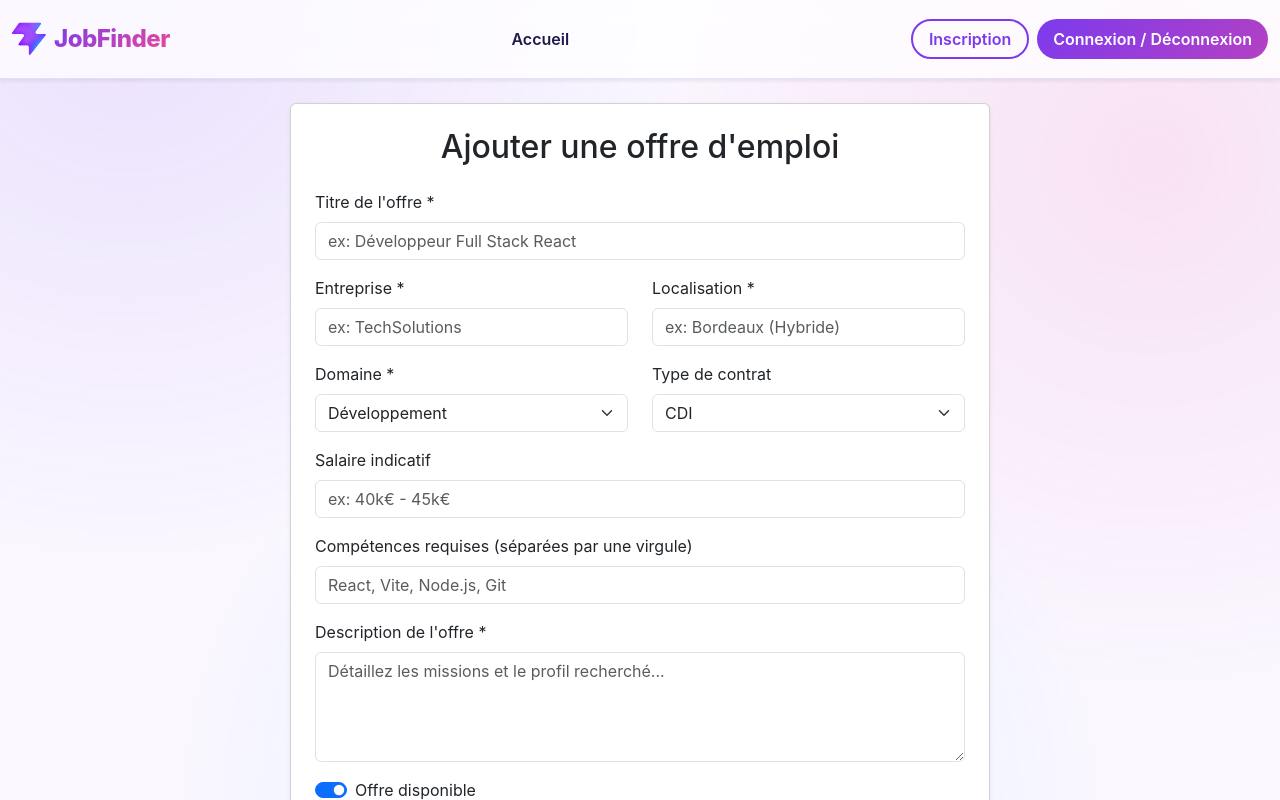
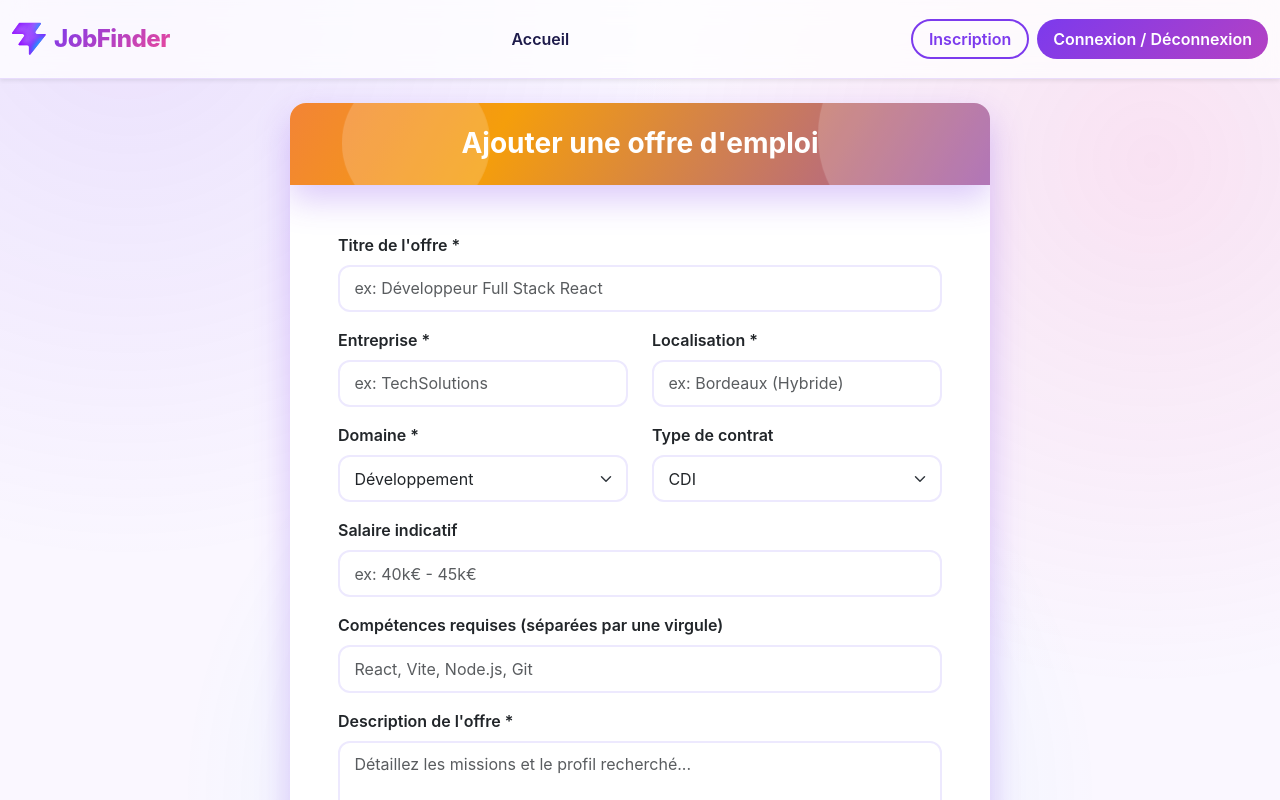
Before and after one commit to Granicos/GestionOffreEmploi, a React (Vite) app: page /add-job in a window 1280 px wide. Shown: the top 800 px of the page. Built offline with nearby package versions, Linux system fonts and the light colour scheme.

Commit message:
gestion CSS

```diff
--- a/src/components/ConfirmDeleteModal.jsx
+++ b/src/components/ConfirmDeleteModal.jsx
@@ -1,5 +1,5 @@
 import { useEffect } from "react";
-
+import "../styles/theme.css";
 
 export default function ConfirmDeleteModal({
   job,
@@ -25,12 +25,11 @@ export default function ConfirmDeleteModal({
 
   return (
     <div
-      className="modal fade show d-block"
+      className="modal modal-overlay fade show d-block"
       tabIndex="-1"
       role="dialog"
       aria-modal="true"
       aria-labelledby="confirm-delete-title"
-      style={{ backgroundColor: "rgba(0, 0, 0, 0.5)" }}
       onClick={(e) => {
         if (e.target === e.currentTarget && !isDeleting) {
           onCancel();
@@ -38,11 +37,18 @@ export default function ConfirmDeleteModal({
       }}
     >
       <div className="modal-dialog modal-dialog-centered">
-        <div className="modal-content text-start">
-          <div className="modal-header">
-            <h5 id="confirm-delete-title" className="modal-title">
+        <div className="modal-content modal-pop border-0 rounded-4 shadow-lg overflow-hidden text-start">
+          <div className="modal-body p-4">
+            <div className="d-flex align-items-start gap-3 mb-3">
+              <div className="icon-circle bg-danger-subtle">🗑️</div>
+              <div className="flex-grow-1">
+                <h5 id="confirm-delete-title" className="fw-bold mb-1">
                   Confirmer la suppression
                 </h5>
+                <p className="text-secondary small mb-0">
+                  Cette action est définitive.
+                </p>
+              </div>
               <button
                 type="button"
                 className="btn-close"
@@ -51,22 +57,24 @@ export default function ConfirmDeleteModal({
                 disabled={isDeleting}
               />
             </div>
-          <div className="modal-body">
+
             {errorMessage && (
-              <div className="alert alert-danger" role="alert">
+              <div className="alert alert-danger rounded-4" role="alert">
                 {errorMessage}
               </div>
             )}
+
             <p className="mb-0">
               Voulez-vous vraiment supprimer l&apos;offre{" "}
               <strong>{job.titre}</strong>
               {job.entreprise ? ` (${job.entreprise})` : ""} ?
             </p>
           </div>
-          <div className="modal-footer">
+
+          <div className="modal-footer border-0 bg-body-tertiary px-4 py-3">
             <button
               type="button"
-              className="btn btn-secondary"
+              className="btn btn-light border rounded-pill px-4"
               onClick={onCancel}
               disabled={isDeleting}
             >
@@ -74,10 +82,16 @@ export default function ConfirmDeleteModal({
             </button>
             <button
               type="button"
-              className="btn btn-danger"
+              className="btn btn-danger rounded-pill px-4"
               onClick={onConfirm}
               disabled={isDeleting}
             >
+              {isDeleting && (
+                <span
+                  className="spinner-border spinner-border-sm me-2"
+                  aria-hidden="true"
+                />
+              )}
               {isDeleting ? "Suppression..." : "Supprimer"}
             </button>
           </div>
--- a/src/components/JobForm.jsx
+++ b/src/components/JobForm.jsx
@@ -1,5 +1,6 @@
 import { useEffect, useRef, useState } from "react";
 import { useNavigate } from "react-router";
+import "../styles/theme.css";
 
 const DOMAINES = [
   "Développement",
@@ -121,12 +122,29 @@ export default function JobForm({
   const isLocked = loading || Boolean(statusMessage);
 
   return (
-        <div className="container mt-4 mb-5">
-            <div className="card shadow-sm p-4 mx-auto" style={{ maxWidth: "700px" }}>
-                <h2 className="mb-4 text-center">{title}</h2>
+    <div className="container py-4">
+      <div
+        className="form-card card border-0 rounded-4 overflow-hidden mx-auto"
+        style={{ maxWidth: "700px" }}
+      >
+        {/* En-tête coloré */}
+        <header className="hero text-center py-4 px-3">
+          <span className="blob blob-1" />
+          <span className="blob blob-2" />
+          <h2 className="h3 fw-bold mb-0">{title}</h2>
+        </header>
 
-                {errorMessage && <div className="alert alert-danger">{errorMessage}</div>}
-                {statusMessage && <div className="alert alert-success">{statusMessage}</div>}
+        <div className="card-body p-4 p-md-5">
+          {errorMessage && (
+            <div className="alert alert-danger rounded-4">
+              ⚠️ {errorMessage}
+            </div>
+          )}
+          {statusMessage && (
+            <div className="alert alert-success rounded-4">
+              ✅ {statusMessage}
+            </div>
+          )}
 
           <form onSubmit={handleSubmit}>
             <div className="mb-3">
@@ -274,15 +292,18 @@ export default function JobForm({
                 checked={formData.disponible}
                 onChange={handleChange}
               />
-                        <label htmlFor="disponible" className="form-check-label">
+              <label
+                htmlFor="disponible"
+                className="form-check-label fw-semibold"
+              >
                 Offre disponible
               </label>
             </div>
 
-                    <div className="d-flex justify-content-between">
+            <div className="d-flex flex-column flex-sm-row justify-content-between gap-2">
               <button
                 type="button"
-                            className="btn btn-secondary"
+                className="btn btn-outline-secondary rounded-pill px-4"
                 onClick={() => navigate("/")}
                 disabled={loading}
               >
@@ -290,14 +311,21 @@ export default function JobForm({
               </button>
               <button
                 type="submit"
-                            className="btn btn-primary"
+                className="btn btn-grad rounded-pill px-4 py-2"
                 disabled={isLocked}
               >
+                {loading && (
+                  <span
+                    className="spinner-border spinner-border-sm me-2"
+                    aria-hidden="true"
+                  />
+                )}
                 {loading ? loadingLabel : submitLabel}
               </button>
             </div>
           </form>
         </div>
       </div>
+    </div>
   );
 }
--- a/src/styles/theme.css
+++ b/src/styles/theme.css
@@ -324,6 +324,79 @@ body {
   animation: fadeUp 0.5s ease both;
 }
 
+/* ============ Formulaire ============ */
+@keyframes fadeIn {
+  from {
+    opacity: 0;
+  }
+  to {
+    opacity: 1;
+  }
+}
+@keyframes popIn {
+  from {
+    opacity: 0;
+    transform: scale(0.85) translateY(20px);
+  }
+  to {
+    opacity: 1;
+    transform: scale(1) translateY(0);
+  }
+}
+.form-card {
+  animation: fadeUp 0.6s ease both;
+  box-shadow: var(--glow) !important;
+}
+.form-card .form-label {
+  font-weight: 600;
+}
+.form-card .form-control,
+.form-card .form-select {
+  border: 2px solid #ede9fe;
+  border-radius: 0.75rem;
+  padding: 0.6rem 0.9rem;
+  transition:
+    border-color 0.25s,
+    box-shadow 0.25s,
+    transform 0.2s;
+}
+.form-card .form-control:focus,
+.form-card .form-select:focus {
+  border-color: var(--c1);
+  box-shadow: 0 0 0 0.25rem rgba(124, 58, 237, 0.18);
+  transform: translateY(-1px);
+}
+.form-card .form-check-input {
+  cursor: pointer;
+}
+.form-card .form-check-input:checked {
+  background-color: var(--c1);
+  border-color: var(--c1);
+}
+.form-card .form-check-input:focus {
+  border-color: var(--c1);
+  box-shadow: 0 0 0 0.25rem rgba(124, 58, 237, 0.18);
+}
+
+/* ============ Modale ============ */
+.modal-overlay {
+  background: rgba(30, 27, 75, 0.55);
+  backdrop-filter: blur(5px);
+  animation: fadeIn 0.25s ease both;
+}
+.modal-pop {
+  animation: popIn 0.35s cubic-bezier(0.34, 1.56, 0.64, 1) both;
+}
+.icon-circle {
+  width: 52px;
+  height: 52px;
+  display: grid;
+  place-items: center;
+  border-radius: 50%;
+  font-size: 1.5rem;
+  flex-shrink: 0;
+}
+
 @media (prefers-reduced-motion: reduce) {
   * {
     animation: none !important;
```
Also changed, not shown: 1 other file (tests, documents, lock files or other folders). Lines whose indentation alone changed are shown as unchanged.
